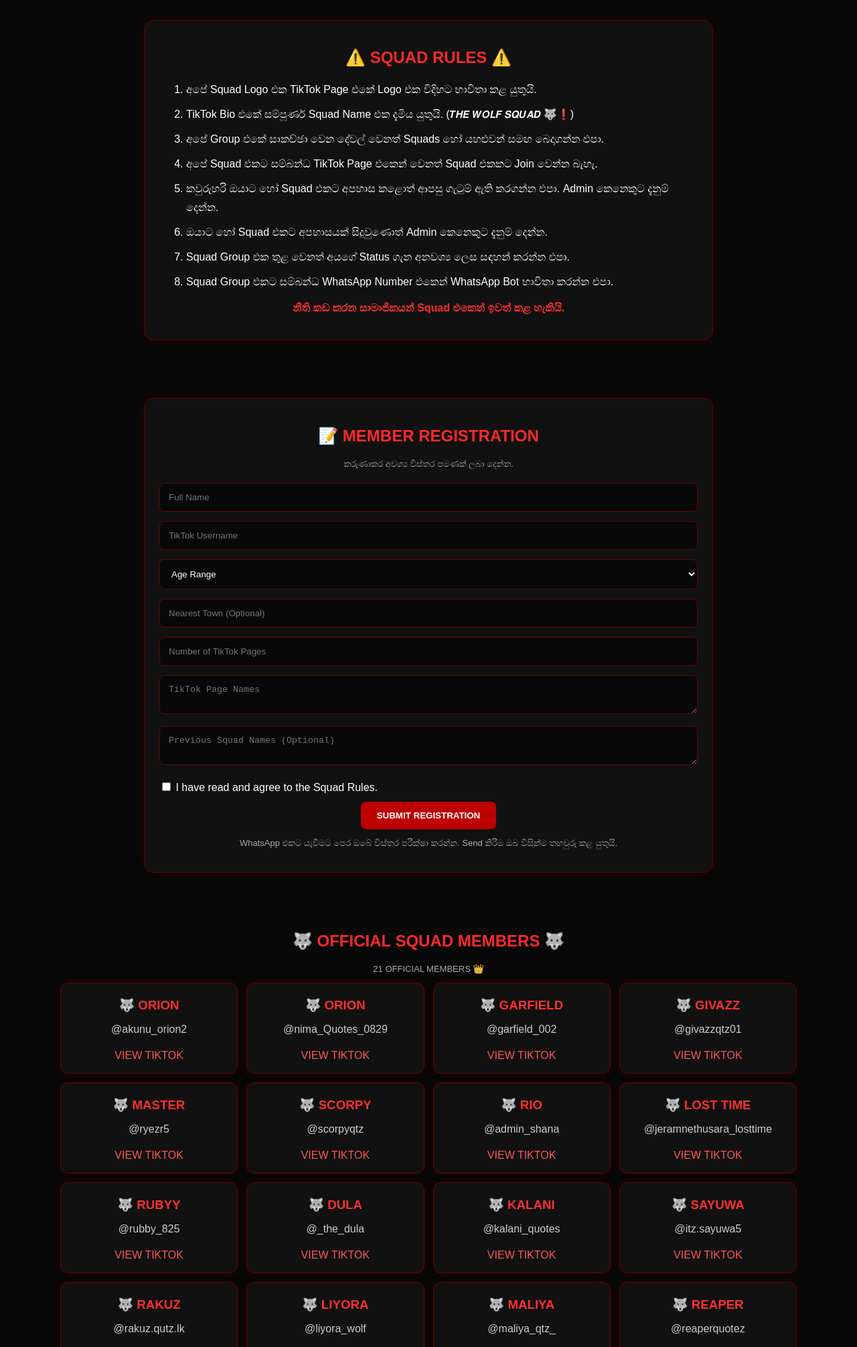
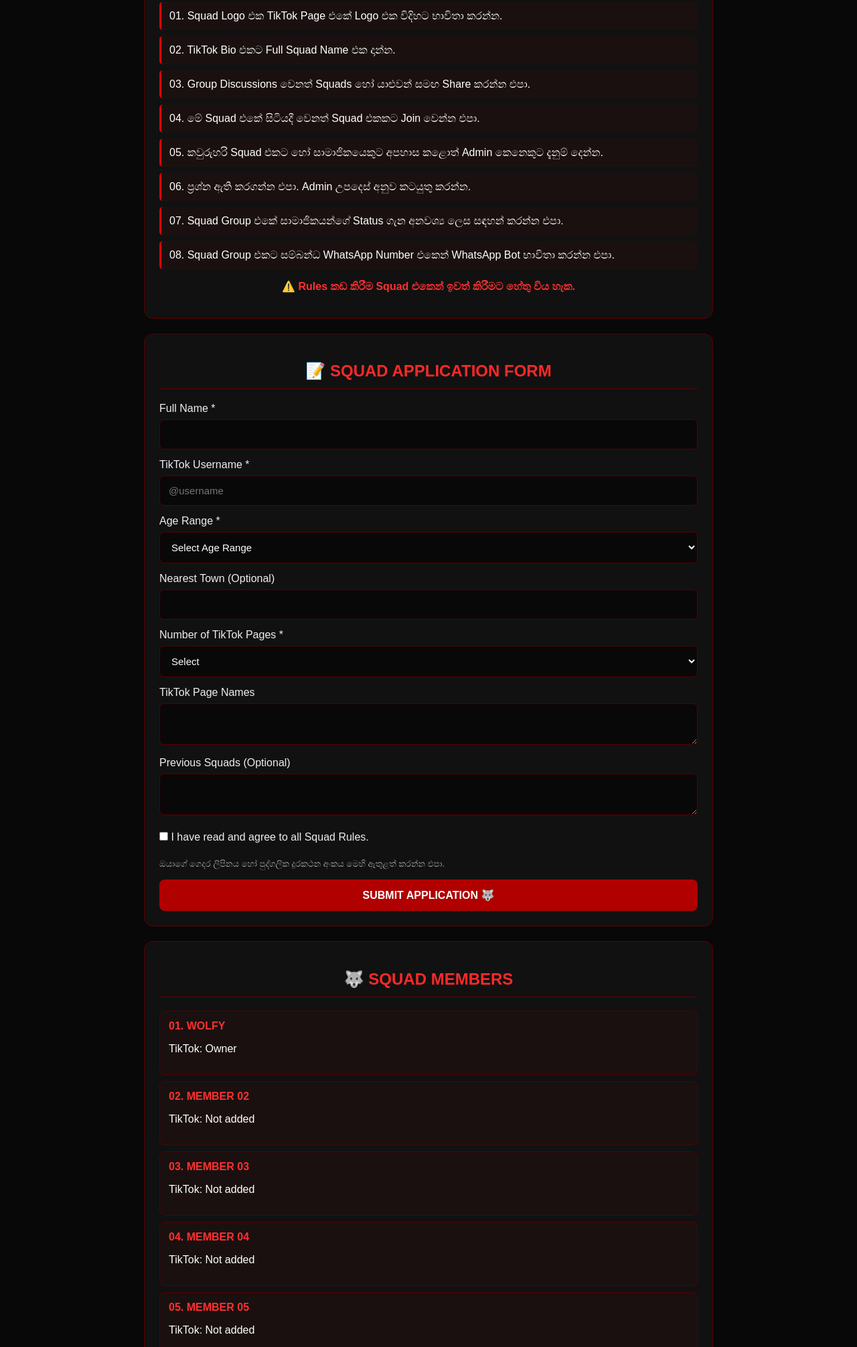
Before and after one commit to k2764981-ship-it/the-wolf-squad-, a plain HTML site: page index.html in a window 1280 px wide. Shown: the part 789-2800 px from the top of the page at 67% size. Drawn offline with Linux system fonts and the light colour scheme.

Commit message:
Update index.html

```diff
--- a/index.html
+++ b/index.html
@@ -4,8 +4,7 @@
 <head>
 <meta charset="UTF-8">
 <meta name="viewport" content="width=device-width, initial-scale=1.0">
-<meta name="theme-color" content="#080808">
-<title>THE WOLF SQUAD 🐺</title>
+<title>THE WOLF SQUAD</title>
 
 <style>
 *{box-sizing:border-box}
@@ -14,263 +13,266 @@ body{
  background:#080808;
  color:white;
  font-family:Arial,sans-serif;
- text-align:center;
 }
 header{
- padding:35px 15px;
- background:linear-gradient(135deg,#080808,#390000,#080808);
- border-bottom:2px solid #d00000;
+ text-align:center;
+ padding:30px 15px;
+ background:linear-gradient(135deg,#080808,#350000,#080808);
+ border-bottom:2px solid #c00000;
 }
 .squad-logo{
- width:145px;
- height:145px;
- object-fit:cover;
- border-radius:50%;
- border:3px solid #e00000;
- box-shadow:0 0 25px #a00000;
+ width:145px;height:145px;
+ object-fit:cover;border-radius:50%;
+ border:3px solid #d00000;
+ box-shadow:0 0 25px #9d0000;
 }
 h1{
- color:#ff2020;
- font-size:clamp(25px,6vw,40px);
- text-shadow:0 0 15px #a00000;
+ color:#ff1717;
+ font-size:27px;
+ text-shadow:0 0 12px #a00000;
 }
-.tagline{letter-spacing:3px;color:#ddd}
-section{padding:25px 14px}
-.card{
+.tagline{color:#ddd;letter-spacing:2px}
+section{
  max-width:850px;
- margin:18px auto;
+ margin:22px auto;
  padding:22px;
  background:#111;
- border:1px solid #650000;
- border-radius:14px;
- box-shadow:0 0 15px #240000;
+ border:1px solid #5b0000;
+ border-radius:13px;
 }
+h2{
+ color:#ff2929;
+ text-align:center;
+ border-bottom:1px solid #650000;
+ padding-bottom:12px;
+}
+.owner{text-align:center}
 .owner-logo{
- width:115px;
- height:115px;
+ width:110px;height:110px;
+ border-radius:50%;
  object-fit:cover;
- border-radius:50%;
- border:3px solid #e00000;
+ border:2px solid #d00000;
 }
-h2{color:#ff2929}
-.owner-name{font-size:23px;font-weight:bold}
-.rules{text-align:left;line-height:1.8}
-.rules li{margin:8px 0}
-
-input:not([type=checkbox]),select,textarea{
+.owner h3{color:#ff3030}
+.rule{
+ background:#1b1010;
+ padding:12px;
+ margin:9px 0;
+ border-left:3px solid #e00000;
+ border-radius:5px;
+}
+input,select,textarea{
  width:100%;
  padding:13px;
- margin:7px 0;
+ margin:7px 0 14px;
+ border:1px solid #5a0000;
+ border-radius:7px;
  background:#080808;
  color:white;
- border:1px solid #700000;
- border-radius:7px;
+ font-size:15px;
 }
-button{
- padding:13px 24px;
- background:#bd0000;
- color:white;
+label{color:#eee}
+button,.join-btn{
+ display:block;
+ width:100%;
+ padding:14px;
  border:0;
  border-radius:8px;
+ background:#b00000;
+ color:white;
+ font-size:16px;
  font-weight:bold;
+ text-align:center;
+ text-decoration:none;
  cursor:pointer;
- margin-top:12px;
+ margin-top:15px;
 }
-button:hover{background:#f00000}
-
-.member-grid{
- display:grid;
- grid-template-columns:repeat(auto-fit,minmax(220px,1fr));
- gap:13px;
- max-width:1100px;
- margin:auto;
+button:hover,.join-btn:hover{background:#e00000}
+.join-btn{background:#087c37}
+.member{
+ background:#1a1010;
+ border:1px solid #570000;
+ border-radius:8px;
+ padding:13px;
+ margin:9px 0;
 }
-.member{
- background:#111;
- padding:17px;
- border:1px solid #700000;
- border-radius:12px;
- box-shadow:0 0 10px #240000;
+.member strong{color:#ff3030}
+.small{color:#aaa;font-size:13px}
+footer{
+ text-align:center;
+ padding:25px;
+ color:#999;
 }
-.member h3{
- color:#ff3030;
- margin:5px;
-}
-.member p{
- color:#ccc;
- overflow-wrap:anywhere;
-}
-.member a{
- display:inline-block;
- margin-top:5px;
- color:#ff5555;
- text-decoration:none;
-}
-.member a:hover{text-decoration:underline}
-footer{
- padding:25px;
- color:#888;
- border-top:1px solid #650000;
- margin-top:30px;
-}
-.small{font-size:13px;color:#aaa}
+#success{display:none;text-align:center}
 </style>
 </head>
 
 <body>
 
 <header>
-<img class="squad-logo" src="squad-logo.jpg" alt="Wolf Squad Logo">
+<img src="squad-logo.jpg" class="squad-logo" alt="Squad Logo">
 <h1>𓆩🐺𓆪 THE WOLF SQUAD 🐺❗</h1>
 <p class="tagline">ONE TEAM • ONE FAMILY 👑</p>
 </header>
 
+<section class="owner">
+<img src="owner-logo.jpg" class="owner-logo" alt="Owner Logo">
+<h3>GANG OWNER</h3>
+<h2>WOLFY " 🐺 !</h2>
+<p>THE WOLF SQUAD OWNER 👑</p>
+</section>
+
 <section>
-<div class="card">
-<img class="owner-logo" src="owner-logo.jpg" alt="Owner Logo">
-<h2>GANG OWNER</h2>
-<p class="owner-name">WOLFY "🐺 !</p>
-<p class="small">THE WOLF SQUAD OWNER 👑</p>
+<h2>🐺 SQUAD RULES ❗</h2>
+
+<div class="rule">01. Squad Logo එක TikTok Page එකේ Logo එක විදිහට භාවිතා කරන්න.</div>
+<div class="rule">02. TikTok Bio එකට Full Squad Name එක දාන්න.</div>
+<div class="rule">03. Group Discussions වෙනත් Squads හෝ යාළුවන් සමඟ Share කරන්න එපා.</div>
+<div class="rule">04. මේ Squad එකේ සිටියදී වෙනත් Squad එකකට Join වෙන්න එපා.</div>
+<div class="rule">05. කවුරුහරි Squad එකට හෝ සාමාජිකයෙකුට අපහාස කළොත් Admin කෙනෙකුට දැනුම් දෙන්න.</div>
+<div class="rule">06. ප්‍රශ්න ඇති කරගන්න එපා. Admin උපදෙස් අනුව කටයුතු කරන්න.</div>
+<div class="rule">07. Squad Group එකේ සාමාජිකයන්ගේ Status ගැන අනවශ්‍ය ලෙස සඳහන් කරන්න එපා.</div>
+<div class="rule">08. Squad Group එකට සම්බන්ධ WhatsApp Number එකෙන් WhatsApp Bot භාවිතා කරන්න එපා.</div>
+
+<p style="color:#ff3030;text-align:center;font-weight:bold">
+⚠️ Rules කඩ කිරීම Squad එකෙන් ඉවත් කිරීමට හේතු විය හැක.
+</p>
+</section>
+
+<section>
+<h2>📝 SQUAD APPLICATION FORM</h2>
+
+<form id="applicationForm">
+
+<label>Full Name *</label>
+<input type="text" id="fullName" required maxlength="60">
+
+<label>TikTok Username *</label>
+<input type="text" id="tiktok" placeholder="@username" required maxlength="40">
+
+<label>Age Range *</label>
+<select id="age" required>
+<option value="">Select Age Range</option>
+<option>Under 13</option>
+<option>13 - 15</option>
+<option>16 - 17</option>
+<option>18+</option>
+</select>
+
+<label>Nearest Town (Optional)</label>
+<input type="text" id="town" maxlength="50">
+
+<label>Number of TikTok Pages *</label>
+<select id="pageCount" required>
+<option value="">Select</option>
+<option>1</option>
+<option>2</option>
+<option>3</option>
+<option>4+</option>
+</select>
+
+<label>TikTok Page Names</label>
+<textarea id="pages" rows="2" maxlength="200"></textarea>
+
+<label>Previous Squads (Optional)</label>
+<textarea id="previous" rows="2" maxlength="200"></textarea>
+
+<label>
+<input type="checkbox" id="agree" required style="width:auto">
+ I have read and agree to all Squad Rules.
+</label>
+
+<p class="small">
+ඔයාගේ ගෙදර ලිපිනය හෝ පුද්ගලික දුරකථන අංකය මෙහි ඇතුළත් කරන්න එපා.
+</p>
+
+<button type="submit">SUBMIT APPLICATION 🐺</button>
+</form>
+
+<div id="success">
+<h2>APPLICATION READY! ✅</h2>
+<p>පහත Button එකෙන් Admin වෙත Application එක යවන්න.</p>
+<a id="adminLink" class="join-btn" target="_blank" rel="noopener">
+SEND APPLICATION TO ADMIN
+</a>
+<p>Admin වෙත යැවීමෙන් පසුව Group එකට Join වෙන්න.</p>
+<a class="join-btn"
+href="https://chat.whatsapp.com/FjltP3JGFiRJyh4tCFqgbg?s=cl&p=a&iam=2"
+target="_blank" rel="noopener">
+🐺 JOIN WOLF SQUAD GROUP
+</a>
 </div>
 </section>
 
 <section>
-<div class="card">
-<h2>⚠️ SQUAD RULES ⚠️</h2>
-<div class="rules">
-<ol>
-<li>අපේ Squad Logo එක TikTok Page එකේ Logo එක විදිහට භාවිතා කළ යුතුයි.</li>
-<li>TikTok Bio එකේ සම්පූර්ණ Squad Name එක දැමිය යුතුයි. (𝙏𝙃𝙀 𝙒𝙊𝙇𝙁 𝙎𝙌𝙐𝘼𝘿 🐺❗)</li>
-<li>අපේ Group එකේ සාකච්ඡා වෙන දේවල් වෙනත් Squads හෝ යහළුවන් සමඟ බෙදාගන්න එපා.</li>
-<li>අපේ Squad එකට සම්බන්ධ TikTok Page එකෙන් වෙනත් Squad එකකට Join වෙන්න බැහැ.</li>
-<li>කවුරුහරි ඔයාට හෝ Squad එකට අපහාස කළොත් ආපසු ගැටුම් ඇති කරගන්න එපා. Admin කෙනෙකුට දැනුම් දෙන්න.</li>
-<li>ඔයාට හෝ Squad එකට අපහාසයක් සිදුවුණොත් Admin කෙනෙකුට දැනුම් දෙන්න.</li>
-<li>Squad Group එක තුළ වෙනත් අයගේ Status ගැන අනවශ්‍ය ලෙස සඳහන් කරන්න එපා.</li>
-<li>Squad Group එකට සම්බන්ධ WhatsApp Number එකෙන් WhatsApp Bot භාවිතා කරන්න එපා.</li>
-</ol>
-</div>
-<p style="color:#ff3030;font-weight:bold">
-නීති කඩ කරන සාමාජිකයන් Squad එකෙන් ඉවත් කළ හැකියි.
-</p>
-</div>
-</section>
-
-<section>
-<div class="card">
-<h2>📝 MEMBER REGISTRATION</h2>
-<p class="small">කරුණාකර අවශ්‍ය විස්තර පමණක් ලබා දෙන්න.</p>
-
-<form id="registerForm">
-<input id="fullname" placeholder="Full Name" required>
-<input id="tiktok" placeholder="TikTok Username" required>
-
-<select id="age" required>
-<option value="">Age Range</option>
-<option>13-15</option>
-<option>16-17</option>
-<option>18+</option>
-</select>
-
-<input id="city" placeholder="Nearest Town (Optional)">
-<input id="pages" type="number" min="1" placeholder="Number of TikTok Pages">
-<textarea id="pagenames" placeholder="TikTok Page Names"></textarea>
-<textarea id="previous" placeholder="Previous Squad Names (Optional)"></textarea>
-
-<label style="display:block;text-align:left;margin-top:12px">
-<input type="checkbox" id="agree" required>
- I have read and agree to the Squad Rules.
-</label>
-
-<button type="submit">SUBMIT REGISTRATION</button>
-</form>
-
-<p class="small">
-WhatsApp එකට යැවීමට පෙර ඔබේ විස්තර පරීක්ෂා කරන්න.
-Send කිරීම ඔබ විසින්ම තහවුරු කළ යුතුයි.
-</p>
-</div>
-</section>
-
-<section>
-<h2>🐺 OFFICIAL SQUAD MEMBERS 🐺</h2>
-<p class="small">21 OFFICIAL MEMBERS 👑</p>
-<div class="member-grid" id="members"></div>
+<h2>🐺 SQUAD MEMBERS</h2>
+<div id="members"></div>
 </section>
 
 <footer>
-<p>𓆩🐺𓆪 THE WOLF SQUAD 🐺❗</p>
+𓆩🐺𓆪 THE WOLF SQUAD 🐺❗
 <p>ONE TEAM • ONE FAMILY 👑</p>
-<p class="small">© THE WOLF SQUAD</p>
 </footer>
 
 <script>
+// Members: names and usernames can be added here.
 const members = [
-["ORION","akunu_orion2"],
-["ORION","nima_Quotes_0829"],
-["GARFIELD","garfield_002"],
-["GIVAZZ","givazzqtz01"],
-["MASTER","ryezr5"],
-["SCORPY","scorpyqtz"],
-["RIO","admin_shana"],
-["LOST TIME","jeramnethusara_losttime"],
-["RUBYY","rubby_825"],
-["DULA","_the_dula"],
-["KALANI","kalani_quotes"],
-["SAYUWA","itz.sayuwa5"],
-["RAKUZ","rakuz.qutz.lk"],
-["LIYORA","liyora_wolf"],
-["MALIYA","maliya_qtz_"],
-["REAPER","reaperquotez"],
-["RAPTOR","dp_gang05"],
-["ZEEO","zee o0.0".replace(" ","")],
-["VIBEXERO","vibexero444"],
-["DEMA","demaa.qtz"],
-["DEEW","deew_qoutes"]
+{ name:"WOLFY", username:"Owner" },
+{ name:"MEMBER 02", username:"Not added" },
+{ name:"MEMBER 03", username:"Not added" },
+{ name:"MEMBER 04", username:"Not added" },
+{ name:"MEMBER 05", username:"Not added" },
+{ name:"MEMBER 06", username:"Not added" },
+{ name:"MEMBER 07", username:"Not added" },
+{ name:"MEMBER 08", username:"Not added" },
+{ name:"MEMBER 09", username:"Not added" },
+{ name:"MEMBER 10", username:"Not added" },
+{ name:"MEMBER 11", username:"Not added" },
+{ name:"MEMBER 12", username:"Not added" },
+{ name:"MEMBER 13", username:"Not added" },
+{ name:"MEMBER 14", username:"Not added" },
+{ name:"MEMBER 15", username:"Not added" },
+{ name:"MEMBER 16", username:"Not added" },
+{ name:"MEMBER 17", username:"Not added" },
+{ name:"MEMBER 18", username:"Not added" },
+{ name:"MEMBER 19", username:"Not added" },
+{ name:"MEMBER 20", username:"Not added" }
 ];
 
-const container=document.getElementById("members");
+document.getElementById("members").innerHTML = members.map((m,i)=>`
+<div class="member">
+<strong>${String(i+1).padStart(2,"0")}. ${m.name}</strong>
+<p>TikTok: ${m.username}</p>
+</div>
+`).join("");
 
-members.forEach(member=>{
- const card=document.createElement("div");
- card.className="member";
-
- const title=document.createElement("h3");
- title.textContent="🐺 "+member[0];
- card.appendChild(title);
-
- const username=document.createElement("p");
-
- username.textContent="@"+member[1];
-
- const link=document.createElement("a");
- link.href="https://www.tiktok.com/@"+encodeURIComponent(member[1]);
- link.target="_blank";
- link.rel="noopener noreferrer";
- link.textContent="VIEW TIKTOK";
-
- card.appendChild(username);
- card.appendChild(link);
- container.appendChild(card);
-});
-
-document.getElementById("registerForm").addEventListener("submit",function(e){
+document.getElementById("applicationForm").addEventListener("submit",function(e){
  e.preventDefault();
 
- const fields=[
-  ["Name",document.getElementById("fullname").value],
-  ["TikTok",document.getElementById("tiktok").value],
-  ["Age Range",document.getElementById("age").value],
-  ["Nearest Town",document.getElementById("city").value],
-  ["Number of Pages",document.getElementById("pages").value],
-  ["Page Names",document.getElementById("pagenames").value],
-  ["Previous Squads",document.getElementById("previous").value]
- ];
+ if(!document.getElementById("agree").checked){
+  alert("Please agree to the Squad Rules.");
+  return;
+ }
 
- const message="THE WOLF SQUAD - NEW REGISTRATION\n\n"+
- fields.map(item=>item[0]+": "+item[1]).join("\n");
+ const data = [
+  "🐺 THE WOLF SQUAD APPLICATION",
+  "",
+  "Full Name: "+document.getElementById("fullName").value,
+  "TikTok: "+document.getElementById("tiktok").value,
+  "Age Range: "+document.getElementById("age").value,
+  "Nearest Town: "+(document.getElementById("town").value || "Not provided"),
+  "TikTok Page Count: "+document.getElementById("pageCount").value,
+  "Page Names: "+document.getElementById("pages").value,
+  "Previous Squads: "+document.getElementById("previous").value,
+  "Rules Accepted: Yes"
+ ].join("\n");
 
- const url="https://wa.me/94713126310?text="+encodeURIComponent(message);
- window.open(url,"_blank");
+ const adminNumber = "94713126310";
+ const url = "https://wa.me/"+adminNumber+"?text="+encodeURIComponent(data);
+
+ document.getElementById("adminLink").href = url;
+ document.getElementById("applicationForm").style.display="none";
+ document.getElementById("success").style.display="block";
 });
 </script>
 
```
